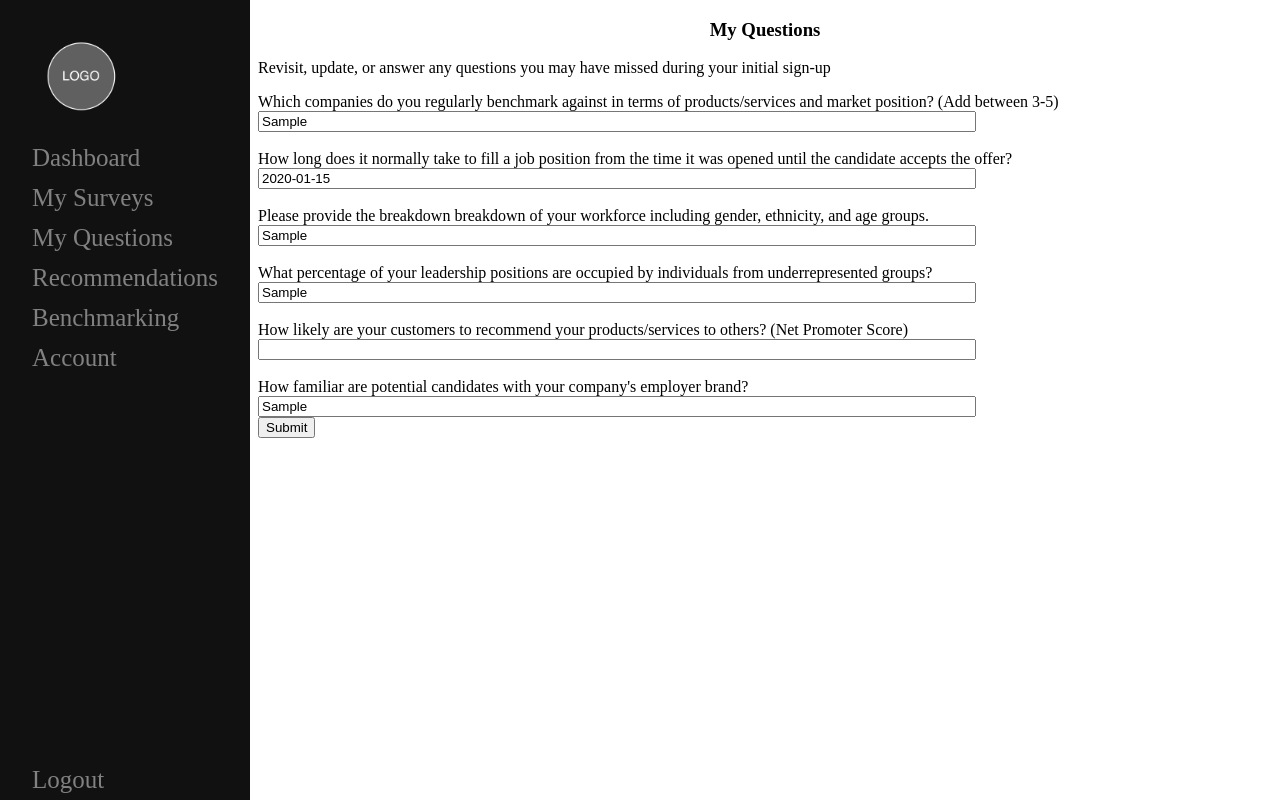
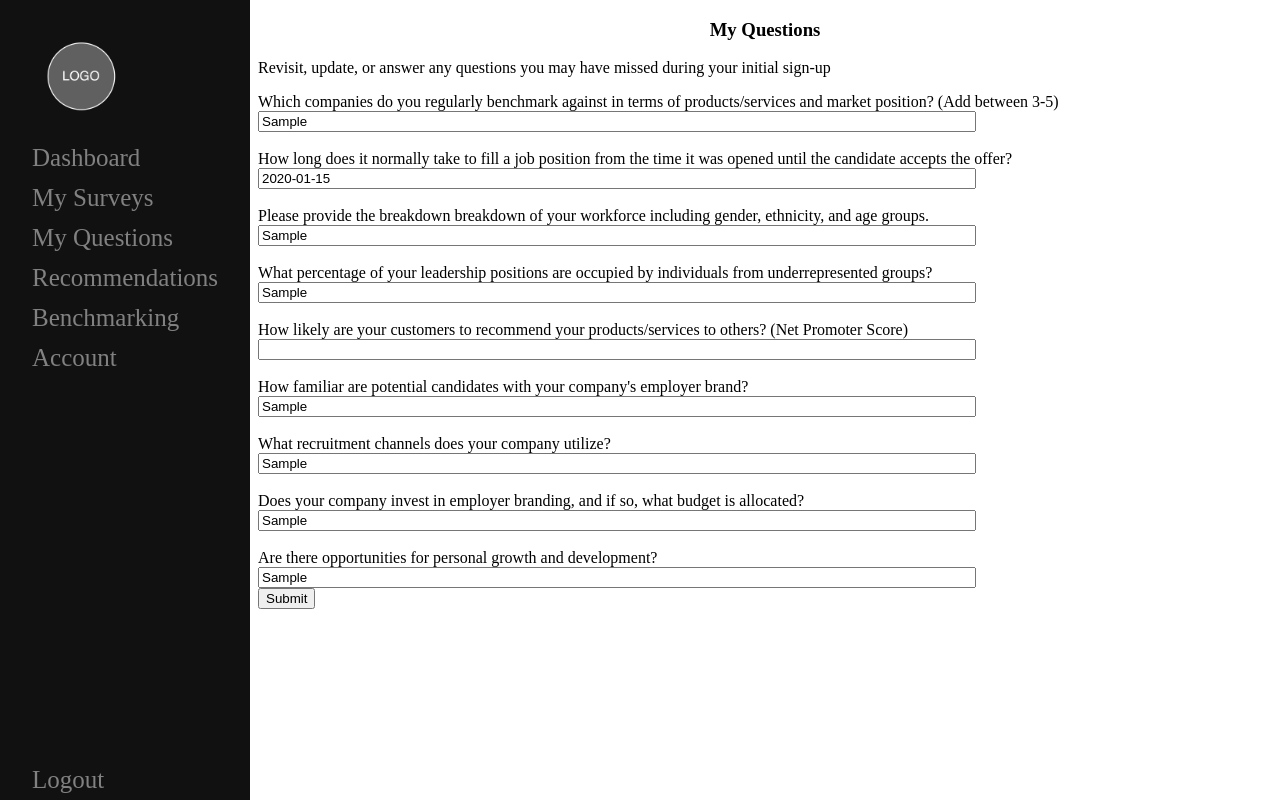
Before and after one commit to culfri09/Kallos, a Flask app: page /bank_questions in a window 1280 px wide. Run offline with Flask 3, Linux system fonts and the light colour scheme; a user stored in the database is signed in; tables that the repository leaves empty hold one stand-in row (values such as "Sample post").

Commit message:
include more questions in bank

```diff
--- a/website/models.py
+++ b/website/models.py
@@ -36,6 +36,8 @@ class Answers(init.db.Model):
     net_promoter_score = init.db.Column(init.db.String())
     employer_brand_familiarity = init.db.Column(init.db.String())
     timestamp = init.db.Column(init.db.DateTime())
-
+    channels = init.db.Column(init.db.String())
+    investment = init.db.Column(init.db.String())
+    development = init.db.Column(init.db.String())
     #Defines a relationship with the User table
     user_relation = init.db.relationship('User', backref='user_answers')
--- a/website/submission.py
+++ b/website/submission.py
@@ -22,6 +22,9 @@ def submit_answers():
     leadership_diversity = request.form.get('leadershipDiversity') or None
     net_promoter_score = request.form.get('NPS') or None
     employer_brand_familiarity = request.form.get('brandFamiliarity') or None
+    channels = request.form.get('channels') or None
+    investment = request.form.get('investment') or None
+    development = request.form.get('development') or None
 
     # Gets the ID of the currently logged-in user
     user_id = current_user.id
@@ -35,7 +38,10 @@ def submit_answers():
         leadership_diversity=leadership_diversity,
         net_promoter_score=net_promoter_score,
         employer_brand_familiarity=employer_brand_familiarity,
-        timestamp=datetime.now()
+        timestamp=datetime.now(),
+        channels=channels,
+        investment=investment,
+        development=development
     )
 
     # Adds the new_answer to the database session
@@ -55,6 +61,9 @@ def submit_changed_answers():
         leadership_diversity = request.form['leadershipDiversity']
         net_promoter_score = request.form['NPS']
         employer_brand_familiarity = request.form['brandFamiliarity']
+        channels = request.form['channels']
+        investment = request.form['investment']
+        development = request.form['development']
 
         # Gets the ID of the currently logged-in user
         user_id = current_user.id
@@ -70,7 +79,9 @@ def submit_changed_answers():
             existing_answer.leadership_diversity = leadership_diversity if leadership_diversity else existing_answer.leadership_diversity
             existing_answer.net_promoter_score = net_promoter_score if net_promoter_score else existing_answer.net_promoter_score
             existing_answer.employer_brand_familiarity = employer_brand_familiarity if employer_brand_familiarity else existing_answer.employer_brand_familiarity
-
+            existing_answer.channels = channels if channels else existing_answer.channels
+            existing_answer.investment = investment if investment else existing_answer.investment
+            existing_answer.development = development if development else existing_answer.development
         # Commits the session to save the changes to the database
         init.db.session.commit()
 
--- a/website/template/questions.html
+++ b/website/template/questions.html
@@ -47,6 +47,24 @@
             <br>
             <input style="width: 70%;" type="text" name="brandFamiliarity" value="{{ answer.employer_brand_familiarity }}">
             <br>
+            <br>
+            <label for="channels">What recruitment channels does your company utilize?
+            </label>
+            <br>
+            <input style="width: 70%;" type="text" name="channels" value="{{ answer.channels }}">
+            <br>
+            <br>
+            <label for="investment">Does your company invest in employer branding, and if so, what budget is allocated?
+            </label>
+            <br>
+            <input style="width: 70%;" type="text" name="investment" value="{{ answer.investment }}">
+            <br>
+            <br>
+            <label for="development">Are there opportunities for personal growth and development?
+            </label>
+            <br>
+            <input style="width: 70%;" type="text" name="development" value="{{ answer.development }}">
+            <br>
             <button type="submit">Submit</button>
             {% endfor %}
     </form>
```
Also changed, not shown: website/template/base_questions.html (+18 -0 lines), .misc.txt.
